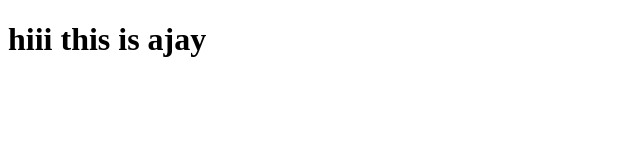
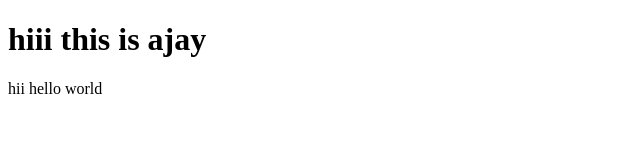
Before and after one commit to Bhyri-ajjay5/test1, a plain HTML site: page index.html in a window 1280 px wide. Shown: the whole page, without its empty margins (0-640 px from the left). Drawn offline with Linux system fonts and the light colour scheme.

Commit message:
messsage

```diff
--- a/index.html
+++ b/index.html
@@ -8,5 +8,6 @@
 </head>
 <body>
     <h1>hiii this is ajay</h1>
+   <p>hii hello world</p>
 </body>
 </html>
```
